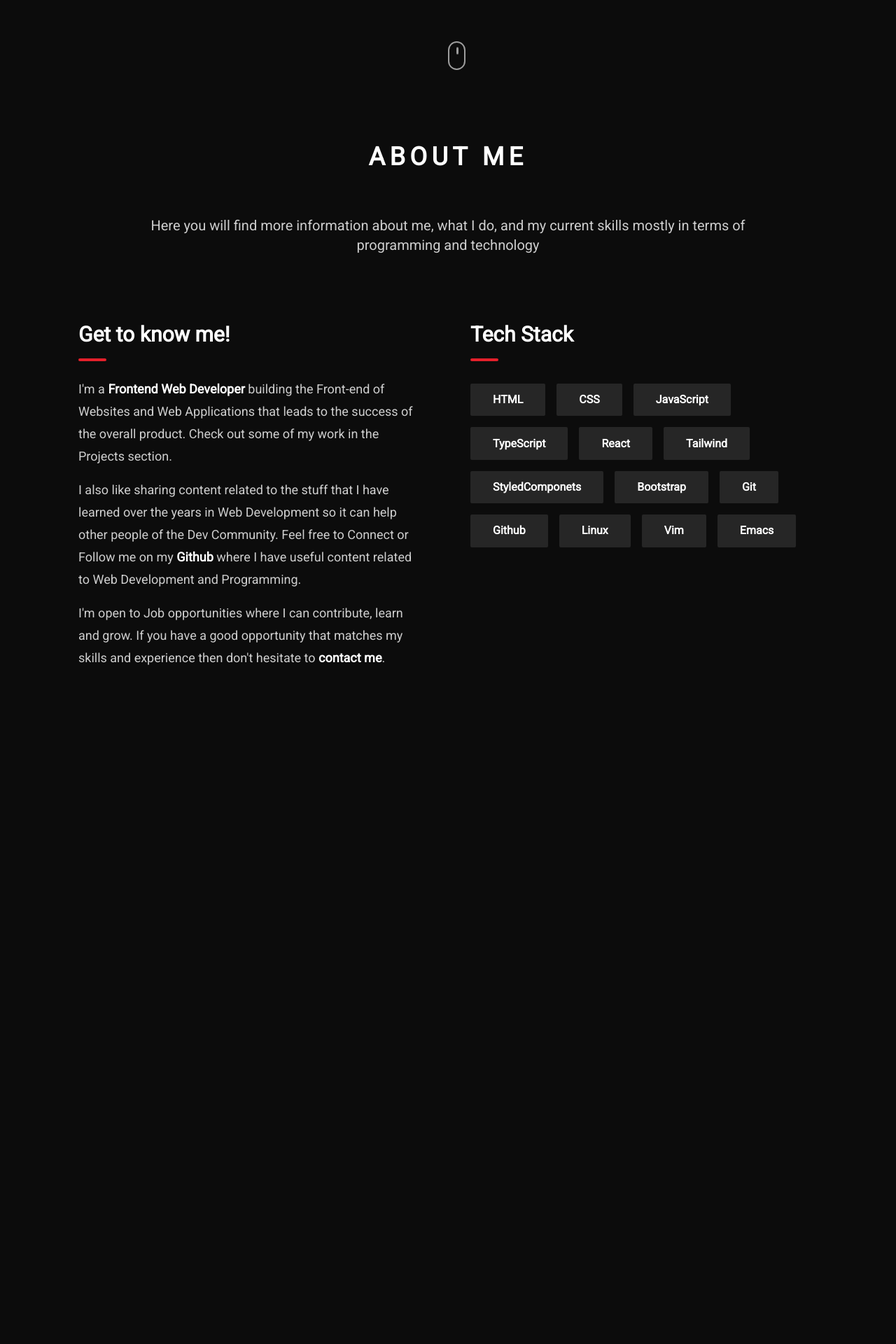
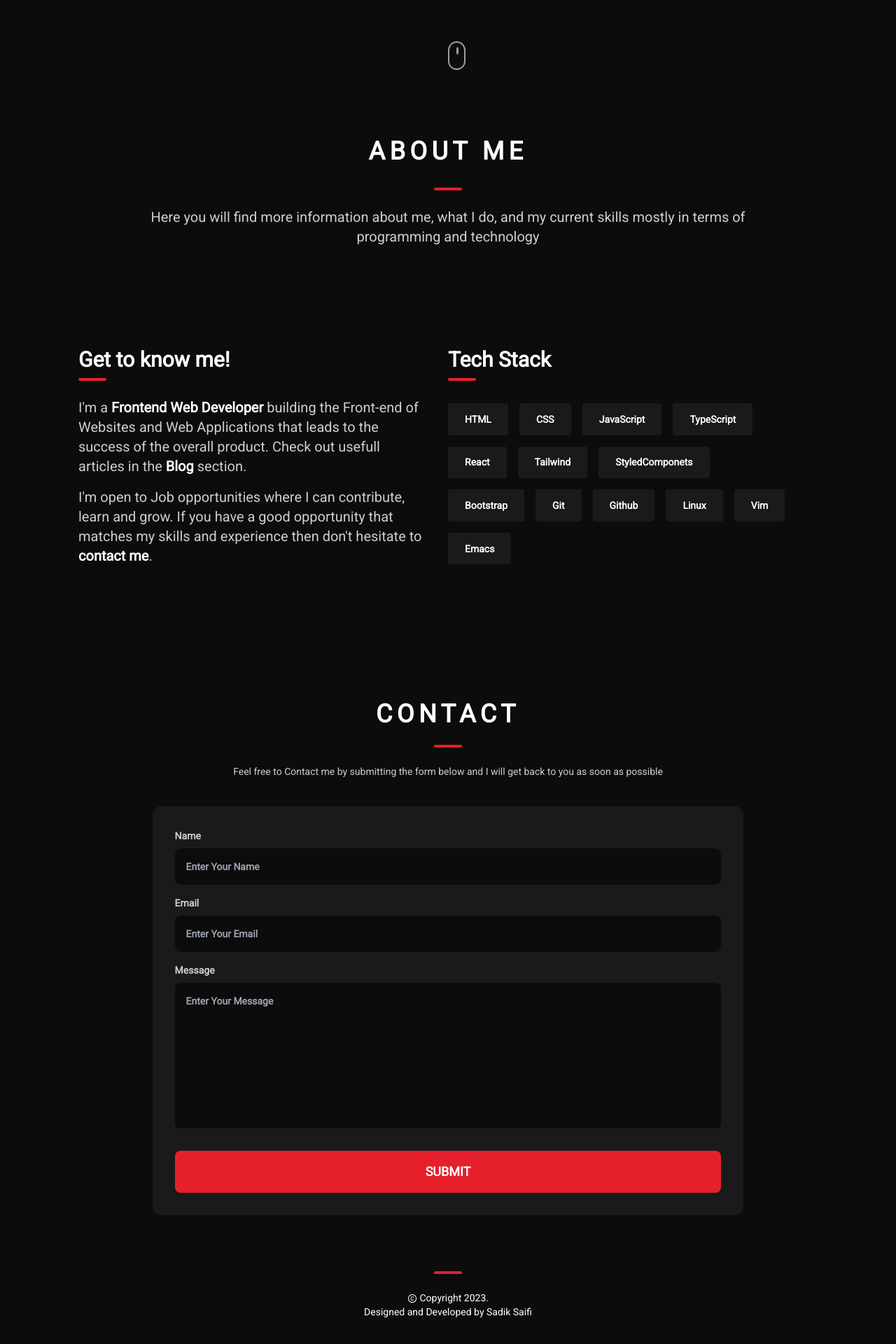
Before and after one commit to sadiksaifi/monorepo, a React (Create React App) app: page / in a window 1280 px wide. Shown: the part 684-2604 px from the top of the page at 70% size. Before the commit the page ends 1640 px from the top, so only its background shows below. Built offline with nearby package versions, Linux system fonts and the light colour scheme.

Commit message:
add contact page

```diff
--- a/src/App.js
+++ b/src/App.js
@@ -1,20 +1,20 @@
 import { Routes, Route } from 'react-router-dom'
 import Navbar from './components/Navbar'
 import Home from './components/Home'
-import About from './components/About'
 import Blog from './components/Blog'
-import Contact from './components/Contact'
+import Footer from './components/Footer'
 
 const App = () => {
   return (
-    <div className='App px-4 xl:px-28 2xl:px-96'>
+    <div>
       <Navbar />
+    <div className='px-4 xl:px-28 2xl:px-96'>
       <Routes>
         <Route path='/' element={ <Home /> } />
-        <Route path='about' element={ <About /> } />
         <Route path='blog' element={ <Blog /> } />
-        <Route path='contact' element={ <Contact /> } />
       </Routes>
+    </div>
+      <Footer />
     </div>
   );
 }
--- a/src/components/About.jsx
+++ b/src/components/About.jsx
@@ -1,10 +1,85 @@
+import SkillButton from './SkillButton'
+import Dash from './Dash'
+import { Link } from 'react-router-dom'
+
 const About = () => {
-    return (
-        <div className="p-8 pt-24">
-        <h1 className="text-3xl">About</h1>
-            Lorem, ipsum dolor sit amet consectetur adipisicing elit. Commodi quas tempore nam voluptate, delectus quia tempora quibusdam maxime, nihil, earum dolorem laudantium! Minus expedita facere non dolore, asperiores, quia enim earum veniam eum ipsa possimus ullam sit facilis, saepe labore quisquam quibusdam nisi excepturi praesentium optio nostrum reiciendis? Commodi repudiandae hic, ipsa earum impedit praesentium vitae et eos perspiciatis dignissimos necessitatibus nisi sed corrupti sint, eveniet maiores est soluta. Commodi corrupti eveniet voluptatem dolorem mollitia eos rerum vero ipsum numquam, odit id. Ab possimus suscipit perspiciatis odio in nobis mollitia vero sapiente aspernatur reiciendis, explicabo esse autem magni blanditiis fugit!
+  return (
+    <section
+      id='about'
+      className='md:pt-40 pt-20 md:pb-20 text-foreground flex flex-col items-center w-full'
+    >
+      <h1 className='text-3xl md:text-4xl font-extrabold mb-5 md:mb-8 uppercase tracking-[0.4rem]'>
+        About Me
+      </h1>
+      <Dash />
+      <p className='leading-8 text-sm mt-4 md:mt-6 md:text-xl text-altforeground text-center md:px-[7vw]'>
+        Here you will find more information about me, what I do, and my current
+        skills mostly in terms of programming and technology
+      </p>
+      <div
+        id='about-info'
+        className='flex flex-col md:flex-row mt-8 md:mt-28 md:justify-evenly w-full'
+      >
+        <div id='about-main' className='md:pr-8 md:w-[50vw] my-8'>
+          <h1 className='text-3xl font-extrabold text-foreground mb-2'>
+            Get to know me!
+          </h1>
+          <Dash />
+          <p className='leading-8 text-sm mt-4 md:mt-6 md:text-xl mt-6 text-altforeground flex flex-col gap-4'>
+            <span className='block'>
+              I'm a{' '}
+              <span className='font-bold text-foreground'>
+                Frontend Web Developer
+              </span>{' '}
+              building the Front-end of Websites and Web Applications that leads
+              to the success of the overall product. Check out usefull articles
+              in the{' '}
+              <Link
+                className='font-bold text-foreground hover:text-primary'
+                to='/blog'
+              >
+                Blog
+              </Link>{' '}
+              section.
+            </span>{' '}
+            <span>
+              I'm open to Job opportunities where I can contribute, learn and
+              grow. If you have a good opportunity that matches my skills and
+              experience then don't hesitate to{' '}
+              <a
+                className='text-foreground font-bold hover:text-primary'
+                href='#contact'
+              >
+                contact me
+              </a>
+              .
+            </span>
+          </p>
         </div>
-    )
+        <div id='skills' className='md:pr-8 md:w-[50vw] my-8'>
+          <h1 className='text-3xl font-extrabold text-foreground mb-2'>
+            Tech Stack
+          </h1>
+          <Dash />
+          <div className='flex flex-wrap gap-4 mt-8'>
+            <SkillButton name='HTML' />
+            <SkillButton name='CSS' />
+            <SkillButton name='JavaScript' />
+            <SkillButton name='TypeScript' />
+            <SkillButton name='React' />
+            <SkillButton name='Tailwind' />
+            <SkillButton name='StyledComponets' />
+            <SkillButton name='Bootstrap' />
+            <SkillButton name='Git' />
+            <SkillButton name='Github' />
+            <SkillButton name='Linux' />
+            <SkillButton name='Vim' />
+            <SkillButton name='Emacs' />
+          </div>
+        </div>
+      </div>
+    </section>
+  )
 }
 
 export default About
--- /dev/null
+++ b/src/components/Button.jsx
@@ -0,0 +1,14 @@
+const Button = (props) => {
+  return (
+    <>
+      <button
+        className={`hover:bg-altprimary px-16 rounded-lg text-sm md:text-lg font-bold uppercase mt-4 ${props.className}`}
+        type={props.type}
+      >
+        {props.content}
+      </button>
+    </>
+  )
+}
+
+export default Button
--- a/src/components/Contact.jsx
+++ b/src/components/Contact.jsx
@@ -1,20 +1,31 @@
+import Dash from './Dash'
+import Button from './Button'
+
 const Contact = () => {
-    return (
-      <div className="container p-12 md:px-40 2xl:px-96 mx-auto ">
-        <div id='header-contact'>
-          <h1 className="text-2xl font-extrabold">CONTACT ME</h1>
-          <p className="font-extralight text-base">Required fields<span className="text-red-400"> *</span></p>
+  return (
+    <section id='contact' href='contact' className='flex flex-col w-full mt-20 item-center text-foreground'>
+      <h1 className='text-3xl md:text-4xl mx-auto font-extrabold uppercase tracking-[0.4rem]'>
+        Contact
+      </h1>
+      <Dash className='mx-auto my-6'/>
+      <p className="text-center text-sm text-altforeground">Feel free to Contact me by submitting the form below and I will get back to you as soon as possible</p>
+      <form className='flex flex-col gap-2 w-full md:w-[80%] mx-auto m-10 p-8 bg-altbackground rounded-xl'>
+        <div className="flex flex-col">
+          <label htmlFor='name' className='text-sm font-bold text-altforeground'>Name</label>
+          <input type='text' name='name' className='rounded-lg p-4 my-2 text-sm bg-background text-foreground font-extrabold' placeholder="Enter Your Name" />
         </div>
-        <div id='form'>
-          <form>
-        <div className="flex flex-row items-start w-[100%] pt-8">
-          <input className="border-2 border-black p-2 mr-2" type='text' placeholder="First Name"></input>
-          <input className="border-2 border-black p-2 ml-2" type='text' placeholder="Last Name"></input>
+        <div className="flex flex-col">
+          <label htmlFor='name' className='text-sm font-bold text-altforeground'>Email</label>
+          <input type='email' name='email' className='rounded-lg p-4 my-2 text-sm bg-background text-foreground font-extrabold' placeholder="Enter Your Email" />
         </div>
-          </form>
+        <div className="flex flex-col">
+          <label htmlFor='name' className='text-sm font-bold text-altforeground'>Message</label>
+          <textarea name='name' id='name' className='rounded-lg p-4 my-2 h-52 text-sm bg-background resize-none text-foreground font-extrabold' placeholder="Enter Your Message" />
         </div>
-      </div>
-    )
+        <Button content='Submit' type='button' className='py-4 bg-primary text-foreground hover:bg-altforeground hover:text-background' />
+      </form>
+    </section>
+  )
 }
 
 export default Contact
--- a/src/components/Dash.jsx
+++ b/src/components/Dash.jsx
@@ -1,8 +1,8 @@
-const Dash = () => {
+const Dash = (props) => {
   return (
     <div
       id='dash'
-      className='w-[40px] h-[4px] bg-primary rounded-xl'
+      className={`relative w-[40px] h-[4px] border-2 border-primary bg-primary rounded-xl ${props.className}`}
     ></div>
   )
 }
--- /dev/null
+++ b/src/components/Footer.jsx
@@ -0,0 +1,15 @@
+import {AiOutlineCopyrightCircle} from 'react-icons/ai'
+import Dash from './Dash'
+
+const Footer = () => {
+  let year = new Date().getFullYear()
+  return (
+    <footer className='p-10 text-foreground text-sm w-[100%] text-center'>
+      <Dash className='mx-auto mb-6'/>
+      <p><AiOutlineCopyrightCircle className='inline' />{' '}Copyright{' '}{year}.</p>
+      <p>Designed and Developed by Sadik Saifi</p>
+    </footer>
+  )
+}
+
+export default Footer
--- a/src/components/Home.jsx
+++ b/src/components/Home.jsx
@@ -5,21 +5,21 @@ import {
   AiFillInstagram,
 } from 'react-icons/ai'
 import { HiMail } from 'react-icons/hi'
-import SkillButton from './SkillButton'
-import Dash from './Dash'
+import About from './About'
+import Contact from './Contact'
 
 const Home = () => {
   return (
     <>
-      <div
+      <section
         id='home'
-        className='text-foreground flex flex-col justify-center items-center gap-8 text-center h-[91vh] pt-8 md:px-[5.5vw]'
+        className='text-foreground flex flex-col justify-center items-center gap-8 text-center h-[90vh] pt-8 md:px-[5.5vw]'
       >
         <h1 className='text-4xl md:text-5xl font-extrabold px-8 uppercase leading-[3rem] tracking-[0.2rem]'>
           Hey, I'm Sadik Saifi
         </h1>
-        <p className='leading-8 text-lg md:text-2xl text-altforeground'>
-          A skilled {' '}
+        <p className='leading-8 md:text-lg md:text-2xl text-altforeground'>
+          A skilled{' '}
           <span className='text-primary font-bold'>Web Developer</span> creating
           stunning, user-friendly websites and web applications with expertise
           of web technologies, various programming languages and frameworks.
@@ -32,7 +32,7 @@ const Home = () => {
         >
           Contact Me !
         </button>
-        <ul className='hidden md:block absolute left-0 text-3xl text-altbackground bg-altforeground rounded-r-lg'>
+        <ul className='hidden md:block absolute left-0 text-3xl text-altbackground bg-foreground rounded-r-lg'>
           <li className='hover:bg-primary hover:text-foreground p-4 hover:rounded-tr-lg'>
             <Link to='https://github.com/sadikeey' target='_blank'>
               <AiFillGithub />
@@ -62,69 +62,9 @@ const Home = () => {
             <div className='w-[3px] h-[10px] rounded-[25%] mt-2 bg-altforeground hover:bg-primary animate-bounce '></div>
           </div>
         </a>
-      </div>
-
-      <div
-        id='about'
-        className='pt-40 text-foreground flex flex-col items-center h-screen w-full'
-      >
-        <h1 className='text-3xl md:text-4xl font-extrabold px-8 mb-8 uppercase tracking-[0.4rem]'>
-          About Me
-        </h1>
-        <Dash />
-        <p className='leading-8 text-lg mt-8 md:text-xl text-altforeground text-center px-[7vw]'>
-          Here you will find more information about me, what I do, and my
-          current skills mostly in terms of programming and technology
-        </p>
-        <div id='about-info' className='flex mt-24 justify-evenly w-full'>
-          <div id='about-main' className='pr-8 w-[50vw]'>
-            <h1 className='text-3xl font-extrabold text-foreground mb-4'>
-              Get to know me!
-            </h1>
-            <Dash />
-            <p className='leading-8 text-lg mt-6 text-altforeground flex flex-col gap-4'>
-              <span className='block'>
-                I'm a <span className='font-bold text-foreground'>Frontend Web Developer</span> building the Front-end of Websites
-                and Web Applications that leads to the success of the overall
-                product. Check out some of my work in the Projects section.
-              </span>{' '}
-              <span className='block'>
-                I also like sharing content related to the stuff that I have
-                learned over the years in Web Development so it can help other
-                people of the Dev Community. Feel free to Connect or Follow me
-                on my <Link className='text-foreground font-bold hover:text-primary' to='https://github.com/sadikeey' target='_blank'>Github</Link> where I have useful content related to Web
-                Development and Programming.
-              </span>{' '}
-              <span>
-              I'm open to Job opportunities where I can contribute, learn and
-              grow. If you have a good opportunity that matches my skills and
-              experience then don't hesitate to <a className='text-foreground font-bold hover:text-primary' href='#contact'>contact me</a>.
-              </span>
-            </p>
-          </div>
-          <div id='skills' className='pl-8 w-[50vw]'>
-            <h1 className='text-3xl font-extrabold text-foreground mb-4'>
-              Tech Stack
-            </h1>
-            <Dash />
-            <div className='flex flex-wrap gap-4 mt-8'>
-              <SkillButton name='HTML' />
-              <SkillButton name='CSS' />
-              <SkillButton name='JavaScript' />
-              <SkillButton name='TypeScript' />
-              <SkillButton name='React' />
-              <SkillButton name='Tailwind' />
-              <SkillButton name='StyledComponets' />
-              <SkillButton name='Bootstrap' />
-              <SkillButton name='Git' />
-              <SkillButton name='Github' />
-              <SkillButton name='Linux' />
-              <SkillButton name='Vim' />
-              <SkillButton name='Emacs' />
-            </div>
-          </div>
-        </div>
-      </div>
+      </section>
+      <About />
+      <Contact />
     </>
   )
 }
--- a/src/components/HomeOld.jsx
+++ /dev/null
@@ -1,18 +0,0 @@
-const Home = () => {
-  return (
-    <div id='home' className='container px-8 md:px-40 2xl:px-96 mx-auto'>
-      <div id='main-content' className="mx-auto flex flex-col items-center">
-        <div id='name' className="absolute top-60">
-           <h1 className="text-4xl font-bold text-center tracking-[0.7rem]">SADIK SAIFI</h1>
-           <h3 className="text-center font-thin text-lg">WEB DEVELOPER</h3>
-        </div>
-        <div id='box' className="h-[70vh] w-[80%] rounded-full bg-gray-200 mt-20"></div>
-      </div>
-      <div id='button' className="p-10 flex items-center justify-center">
-        <button className="bg-black text-white text-lg px-12 py-2 w-72 rounded-full" type="button">Contact Me!</button>
-      </div>
-    </div>
-  )
-}
-
-export default Home
--- a/src/components/Navbar.jsx
+++ b/src/components/Navbar.jsx
@@ -12,33 +12,33 @@ import { HiMail } from 'react-icons/hi'
 const Navbar = () => {
   const [isOpen, setOpen] = useState(false)
   return (
-    <div id='navbar' className='w-full flex justify-center'>
-      <div className='fixed flex justify-between items-center bg-background
-        h-[9vh] md:h-[10vh] w-full px-6 xl:px-28 2xl:px-96 z-50  backdrop-filter
+    <header className='w-full flex justify-center'>
+      <div className='overflow-y-hidden fixed flex justify-between items-center bg-background
+        h-[10vh] w-full px-6 xl:px-28 2xl:px-96 z-50  backdrop-filter
         backdrop-blur-lg bg-opacity-50'>
         <img className='w-10 fill-white' src='assests/logo.svg' alt='sdk-logo' />
         <ul className='md:flex justify-between hidden text-sm font-bold text-foreground uppercase'>
-          <li className='hover:text-primary p-4'><Link to='/'>Home</Link></li>
-          <li className='hover:text-primary p-4'><Link to='about'>About</Link></li>
-          <li className='hover:text-primary p-4'><Link to='blog'>Blog</Link></li>
-          <li className='hover:text-primary p-4'><Link to='contact'>Contact</Link></li>
+          <li className='hover:border-b-4 border-primary px-4 py-2'><Link to='/'>Home</Link></li>
+          <li className='hover:border-b-4 border-primary px-4 py-2'><a href='#about'>About</a></li>
+          <li className='hover:border-b-4 border-primary px-4 py-2'><Link to='blog'>Blog</Link></li>
+          <li className='hover:border-b-4 border-primary px-4 py-2'><a href='#contact'>Contact</a></li>
         </ul>
-        <div className='block md:hidden cursor-pointer text-3xl font-extrabold p-1 z-1 text-foreground'
+        <div className='block md:hidden cursor-pointer text-3xl font-extrabold z-1 text-foreground'
           onClick={() => setOpen(!isOpen)}
         >
           {isOpen ? <AiOutlineClose /> : <AiOutlineMenu />}
         </div>
       </div>
       <div className={` fixed flex md:hidden flex-col justify-between bg-background
-        top-[9vh] h-[91vh] p-10 pb-24 pt-20 z-40 w-[75vw] ease-in-out backdrop-filter
+        top-[10vh] h-[90vh] p-10 pb-24 pt-20 z-40 w-[75vw] ease-in-out backdrop-filter
         backdrop-blur-lg bg-opacity-50 duration-500 ${isOpen ? 'right-0' : 'right-[-100vw]'} `}
         onClick={() => setOpen(!isOpen)}
       >
-        <ul className={` flex flex-col items-center uppercase text-xl text-foreground `}>
+        <ul className='flex flex-col items-center uppercase text-xl text-foreground '>
           <li className='hover:text-primary px-20 py-5'><Link to='/'>Home</Link></li>
-          <li className='hover:text-primary px-20 py-5'><Link to='about'>About</Link></li>
+          <li className='hover:text-primary px-20 py-5'><a href='#about'>About</a></li>
           <li className='hover:text-primary px-20 py-5'><Link to='blog'>Blog</Link></li>
-          <li className='hover:text-primary px-20 py-5'><Link to='contact'>Contact</Link></li>
+          <li className='hover:text-primary px-20 py-5'><a href='#contact'>Contact</a></li>
         </ul>
         <ul className='flex text-3xl justify-around w-full items-center text-foreground'>
           <li className='hover:text-primary p-4'><Link to='https://github.com/sadikeey' target='_blank'><AiFillGithub /></Link></li>
@@ -47,7 +47,7 @@ const Navbar = () => {
           <li className='hover:text-primary p-4'><Link to='mailto:sadiksaifi205@gmail.com' target='_blank'><HiMail /></Link></li>
         </ul>
       </div>
-    </div>
+    </header>
   )
 }
 
--- a/src/components/SkillButton.jsx
+++ b/src/components/SkillButton.jsx
@@ -1,7 +1,7 @@
 const SkillButton = (props) => {
   return (
     <div>
-      <button className='bg-neutral-800 text-foreground font-bold px-8 py-[0.7rem] rounded-sm' type='button'>{props.name}</button>
+      <button className='bg-altbackground hover:bg-primary text-sm text-foreground font-bold px-4 md:px-6 py-[0.6rem] md:py-[0.8rem] rounded-[0.2rem]' type='button'>{props.name}</button>
     </div>
   )
 }
--- a/src/index.css
+++ b/src/index.css
@@ -9,6 +9,7 @@
   box-sizing: border-box;
   font-family: Roboto;
   scroll-behavior: smooth;
+  /* border: 1px solid white; */
 }
 
 body {
--- a/tailwind.config.js
+++ b/tailwind.config.js
@@ -7,7 +7,7 @@ module.exports = {
     extend: {
     colors: {
       'background': '#0c0c0c',
-      'altbackground': '#111111',
+      'altbackground': '#1a1a1a',
       'foreground': '#ffffff',
       'altforeground': '#CECECE',
       'primary': '#e5202b',
```
